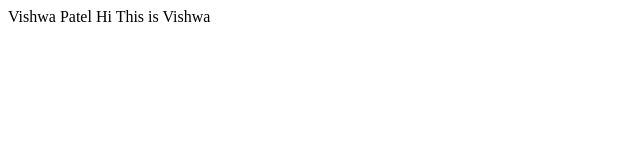
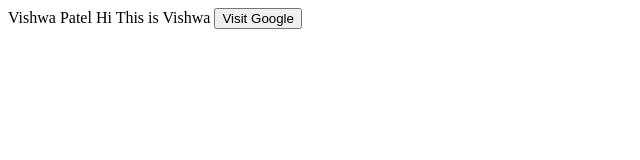
Before and after one commit to VishwaP98/VishwaP98.github.io, a plain HTML site: page index.html in a window 1280 px wide. Shown: the whole page, without its empty margins (0-640 px from the left). Drawn offline with Linux system fonts and the light colour scheme.

Commit message:
Update index.html

```diff
--- a/index.html
+++ b/index.html
@@ -13,6 +13,7 @@
     <![endif]-->
   </head>Vishwa Patel</head>
   <body>
-  	Hi This is Vishwa
+  		Hi This is Vishwa
+		<a href="http://www.google.com"><button>Visit Google</button></a>
   </body>
 </html>
```
